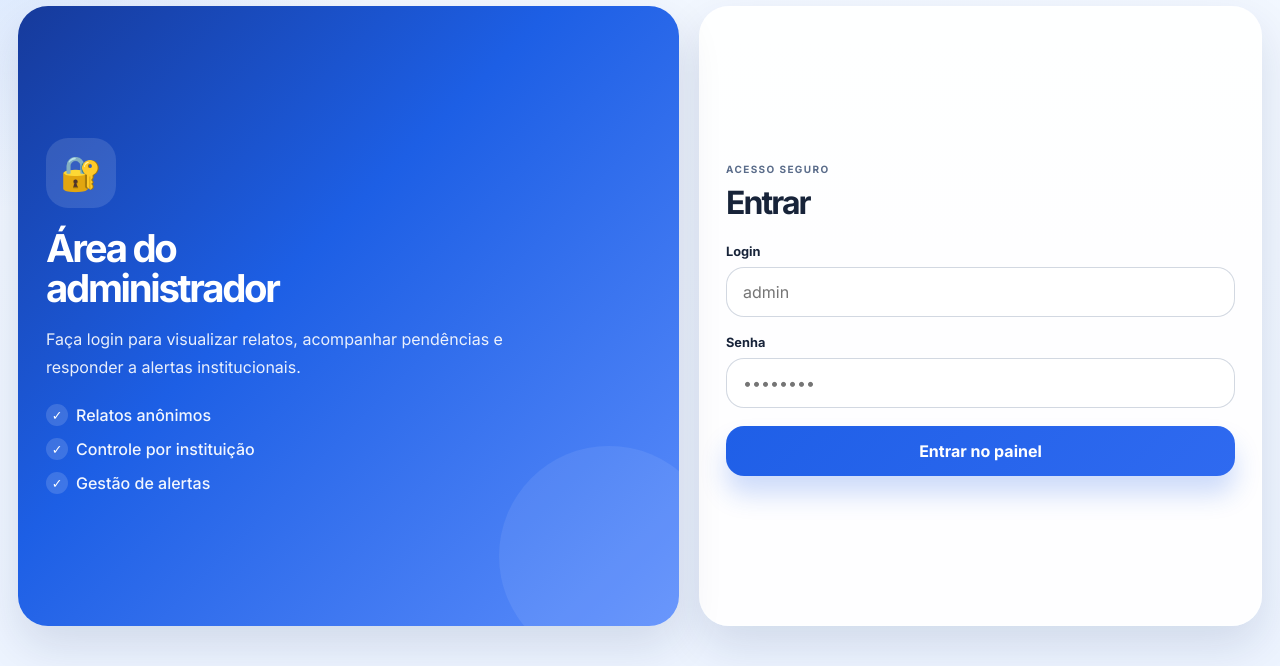
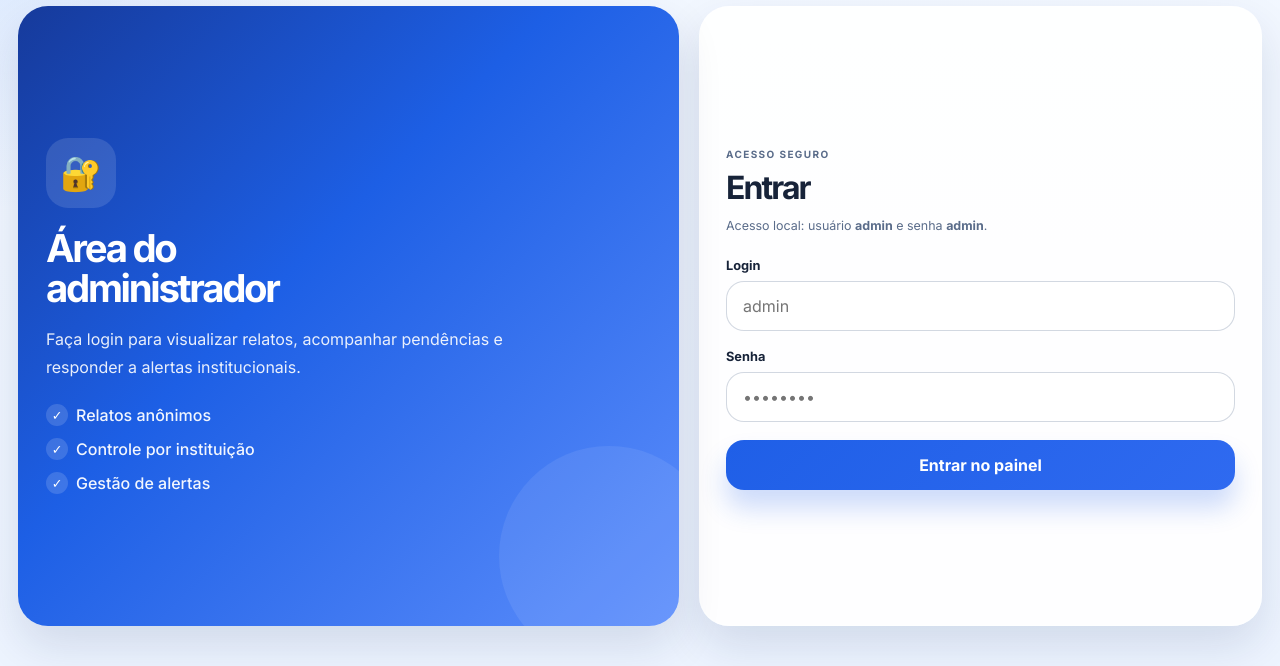
Before and after one commit to Nathan-Eufrasio/acolhe-escola, a website: page admin.html in a window 1280 px wide. Shown: the part 172-838 px from the top of the page. Drawn offline with Linux system fonts and the light colour scheme.

Commit message:
fix: esclarecer credenciais do administrador

```diff
--- a/admin.html
+++ b/admin.html
@@ -36,17 +36,18 @@
           <div class="card-head">
             <span class="small-label">Acesso seguro</span>
             <h3>Entrar</h3>
+            <p class="login-hint">Acesso local: usuário <strong>admin</strong> e senha <strong>admin</strong>.</p>
           </div>
 
           <form id="admin-login-form" class="login-form">
             <div>
               <label for="admin-login">Login</label>
-              <input id="admin-login" name="login" type="text" placeholder="admin" required />
+              <input id="admin-login" name="login" type="text" placeholder="admin" autocomplete="username" autocapitalize="none" required />
             </div>
 
             <div>
               <label for="admin-password">Senha</label>
-              <input id="admin-password" name="password" type="password" placeholder="••••••••" required />
+              <input id="admin-password" name="password" type="password" placeholder="••••••••" autocomplete="current-password" required />
             </div>
 
             <button type="submit" class="primary-btn">Entrar no painel</button>
--- a/css/admin.css
+++ b/css/admin.css
@@ -231,6 +231,13 @@ button, input {
   margin: 0;
   font-size: 2rem;
   letter-spacing: -0.06em;
+}
+
+.login-hint {
+  margin: 10px 0 0;
+  color: var(--muted);
+  font-size: 0.78rem;
+  line-height: 1.5;
 }
 
 .login-form {
--- a/js/admin.js
+++ b/js/admin.js
@@ -207,7 +207,7 @@ logoutButton.addEventListener('click', closeDashboard);
 
 loginForm.addEventListener('submit', async (event) => {
   event.preventDefault();
-  const login = document.getElementById('admin-login').value.trim();
+  const login = document.getElementById('admin-login').value.trim().toLowerCase();
   const password = document.getElementById('admin-password').value;
 
   try {
```
